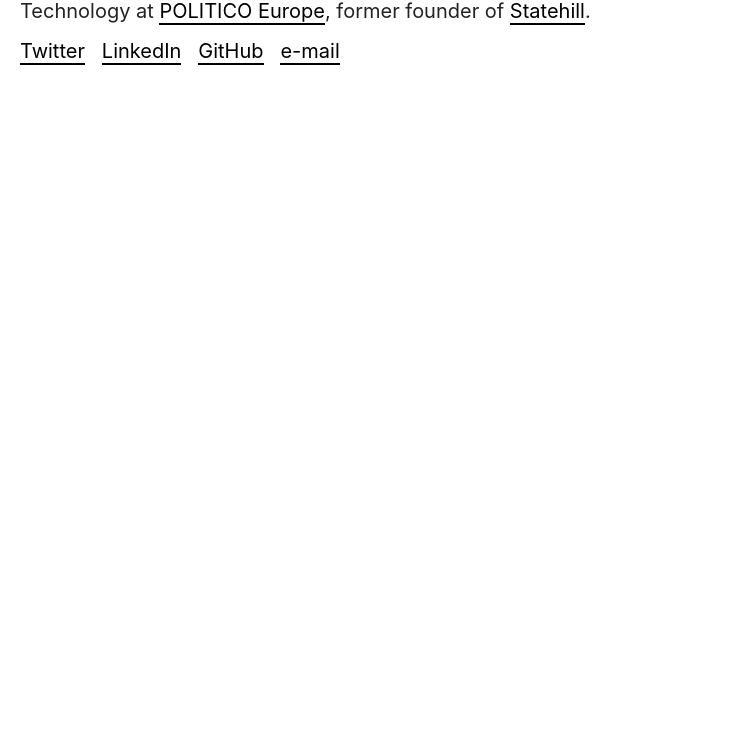
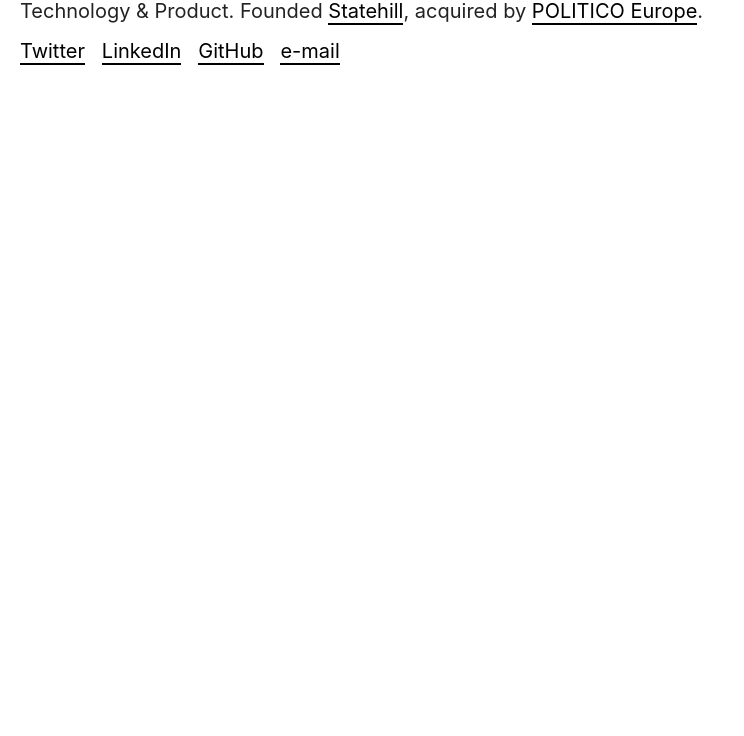
Before and after one commit to klr/klr.io, a website: page src/index.html in a window 1280 px wide. Shown: the part 64-800 px from the top of the page, without its empty margins (0-744 px from the left). Drawn offline with Linux system fonts and the light colour scheme.

Commit message:
chore: updated copy (left politico)

```diff
--- a/src/index.html
+++ b/src/index.html
@@ -28,7 +28,7 @@
 
         <h1>Karl Laurentius Roos</h1>
 
-        <p>Technology at <a href="https://politico.eu">POLITICO Europe</a>, former founder of <a href="https://statehill.com">Statehill</a>.</p>
+        <p>Technology & Product. Founded <a href="https://statehill.com">Statehill</a>, acquired by <a href="https://politico.eu">POLITICO Europe</a>.</p>
 
         <p><a href="https://twitter.com/karlroos/">Twitter</a>&nbsp;&nbsp;&nbsp;<a href="https://www.linkedin.com/in/karlroos/">LinkedIn</a>&nbsp;&nbsp;&nbsp;<a href="https://github.com/klr">GitHub</a>&nbsp;&nbsp;&nbsp;<a href="mailto:karlroos93@gmail.com">e-mail</a></p>
 
```
